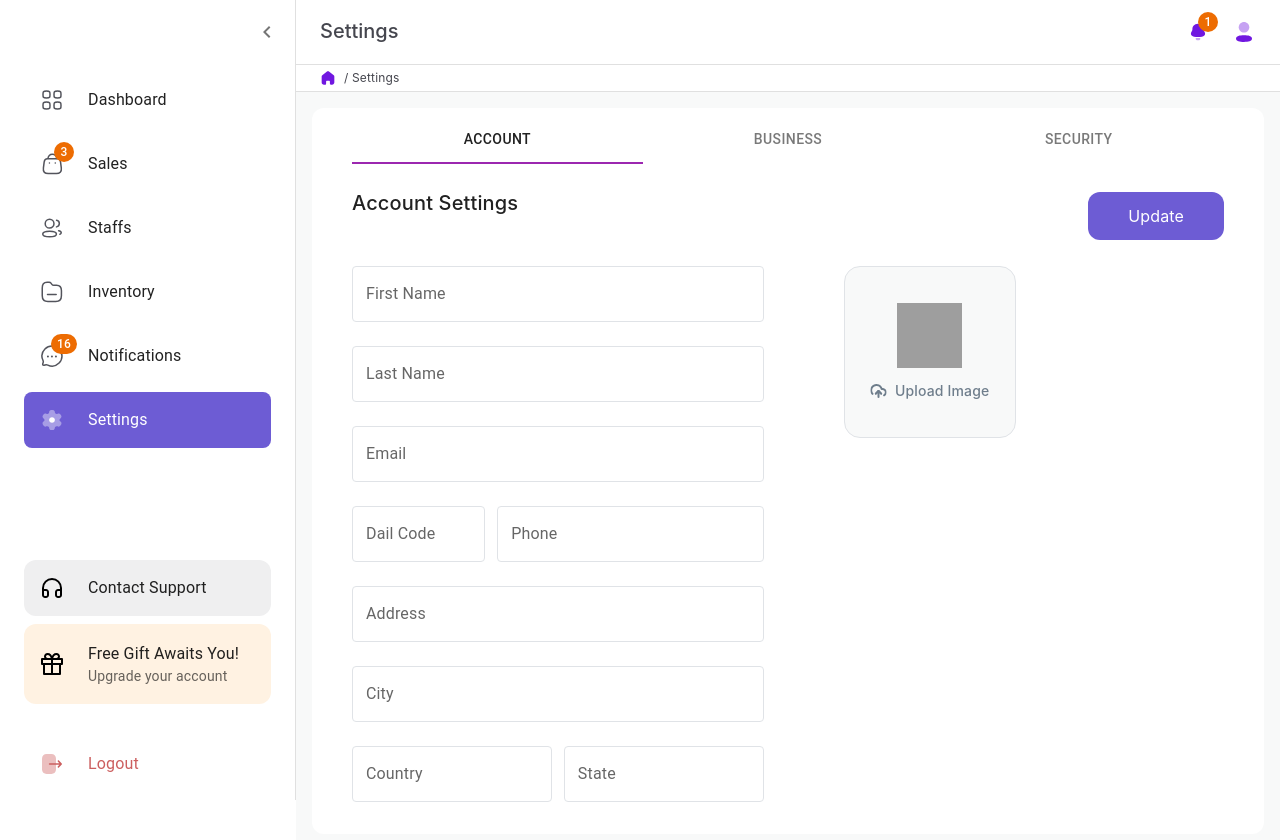
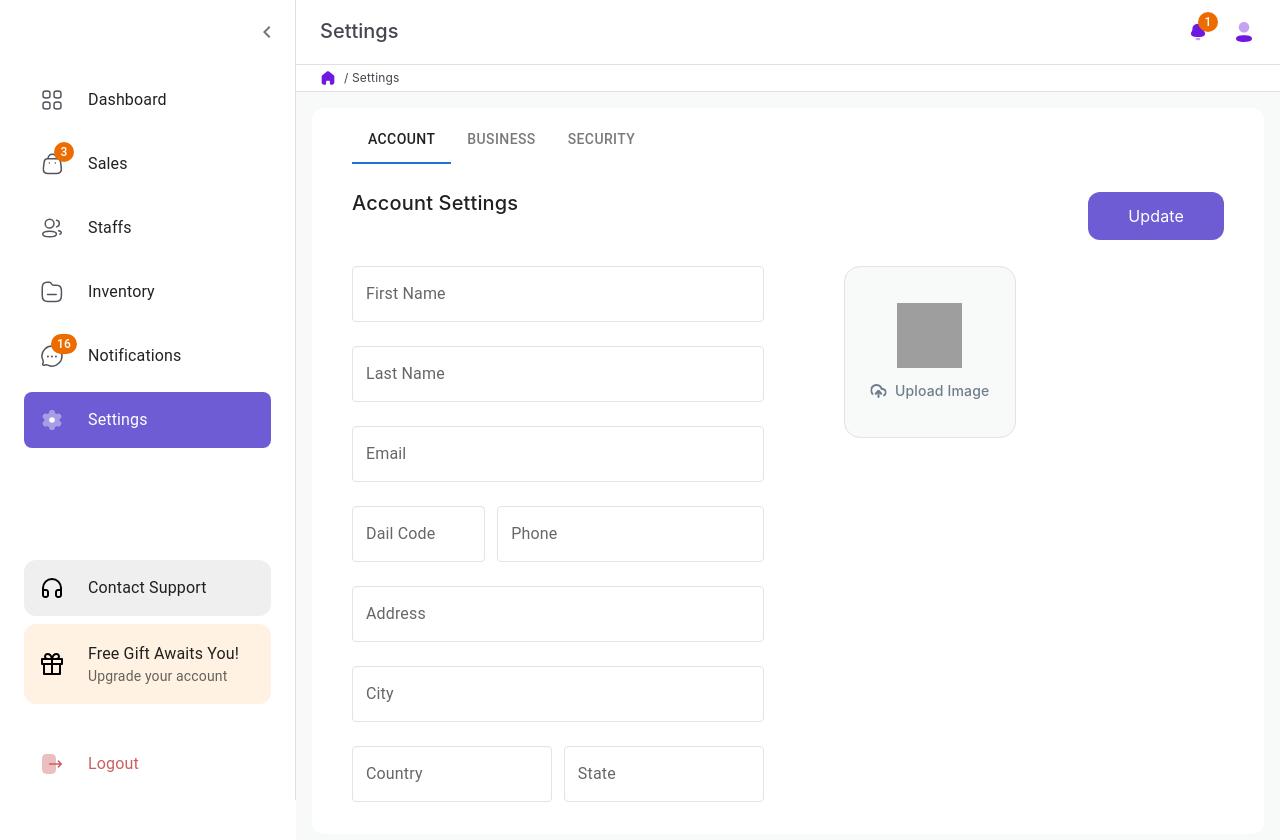
Before and after one commit to Alkitabb/Alkitab_FrontEnd, a React (Create React App) app: page /Settings in a window 1280 px wide. Shown: the top 840 px of the page. Built offline with nearby package versions, Linux system fonts and the light colour scheme; grey boxes are pictures that could not be loaded.

Commit message:
updates tpo codeBase

```diff
--- a/src/authentication/pages/UserLogin.jsx
+++ b/src/authentication/pages/UserLogin.jsx
@@ -81,7 +81,7 @@ function UserLogin() {
 
             {/* <<<<<<<<<<========== Header Section ==========>>>>>>>>>> */}
             <header className='flex flex-col text-center'>
-              <h3 className='text-sub-heading-2'>Welcome Back!</h3>
+              <h3 className='text-sub-heading-2 text-black-50'>Welcome Back!</h3>
               <p className='text-paragraph-1 text-black-30'>Sign in to your Klusta account</p>
             </header>
 
--- a/src/authentication/pages/UserRegistration.jsx
+++ b/src/authentication/pages/UserRegistration.jsx
@@ -319,7 +319,7 @@ function UserRegistration() {
                                 activeStep === 0 &&
                                 <section className='gap-[30px] flex flex-col'>
                                     <header className='flex flex-col gap-1 text-center'>
-                                        <h3 className='text-sub-heading-2'>Create your  <span className='text-primary-100'> Klusta </span> account</h3>
+                                        <h3 className='text-sub-heading-2 text-black-50'>Create your  <span className='text-primary-100'> Klusta </span> account</h3>
                                         <p className='text-paragraph-1 text-black-30'>Enter your name as it appears on your government-issued ID (for easy identity verification)</p>
                                     </header>
                                     <div className='flex flex-col gap-[30px] px-0 mt-5'>
@@ -333,23 +333,13 @@ function UserRegistration() {
                                             inputType={'text'}
                                         />
 
-                                        {/*  Last Name Input ==========>>>>>>>>>>*/}
-                                        {/* <FormInput
-                                            name='lastName'
-                                            value={values.lastName}
-                                            onChange={handleChange}
-                                            onBlur={handleBlur}
-                                            label='Last Name'
-                                            inputType={'text'}
-                                        /> */}
-
                                         {/*  Email Input ==========>>>>>>>>>>*/}
                                         <FormInput
                                             name='email'
                                             value={values.email}
                                             onChange={handleChange}
                                             onBlur={handleBlur}
-                                            label='Business Email'
+                                            label='Email Address'
                                             inputType={'email'}
                                         />
 
--- a/src/dashboard/pages/Settings.jsx
+++ b/src/dashboard/pages/Settings.jsx
@@ -68,9 +68,9 @@ export default function Settings() {
 
       <Box>
         <Tabs value={value} onChange={handleChange} aria-label="basic tabs example"
-        indicatorColor="secondary"
+        indicatorColor="primary"
         textColor="inherit"
-        variant='fullWidth'
+        variant='standard'
         >
           <Tab sx={{ py: 0 }} label="Account" {...a11yProps(0)} />
           <Tab sx={{ py: 0 }} label="Business" {...a11yProps(1)} />
--- a/src/dashboard/pages/inventory/Inventory.jsx
+++ b/src/dashboard/pages/inventory/Inventory.jsx
@@ -109,7 +109,7 @@ function Inventory() {
       }
       {
         page === 2 &&
-        <AddInventory />
+        <AddInventory onClick={() => setPage(1)} />
       }
     </>
 
--- a/src/dashboard/pages/inventory/pages/AddInventory.jsx
+++ b/src/dashboard/pages/inventory/pages/AddInventory.jsx
@@ -6,7 +6,7 @@ import Quill from '../../../../reusableComponents/Quill';
 import ImageUpload from '../../../../reusableComponents/ImageUpload';
 
 
-function AddInventory() {
+function AddInventory({onClick}) {
 
 
     //<<<<<<<<<<============ Fotm Switch ==========>>>>>>>>>> Start
@@ -29,7 +29,7 @@ function AddInventory() {
                         <path d="M6 9L12 15L18 9" stroke="white" strokeWidth="2" strokeLinecap="round" strokeLinejoin="round" />
                     </svg>
                 </button>
-                <button className='bg-primary-90 hover:bg-primary-100 transition-all duration-300 rounded-[12px] py-2 px-3 lg:px-6 text-label-1 lg:text-paragraph-2 text-white'>
+                <button className='bg-primary-90 hover:bg-primary-100 transition-all duration-300 rounded-[12px] py-2 px-3 lg:px-6 text-label-1 lg:text-paragraph-2 text-white' onClick={onClick}>
                     Save and Publish
                 </button>
             </header>
```
Lines whose indentation alone changed are shown as unchanged.
